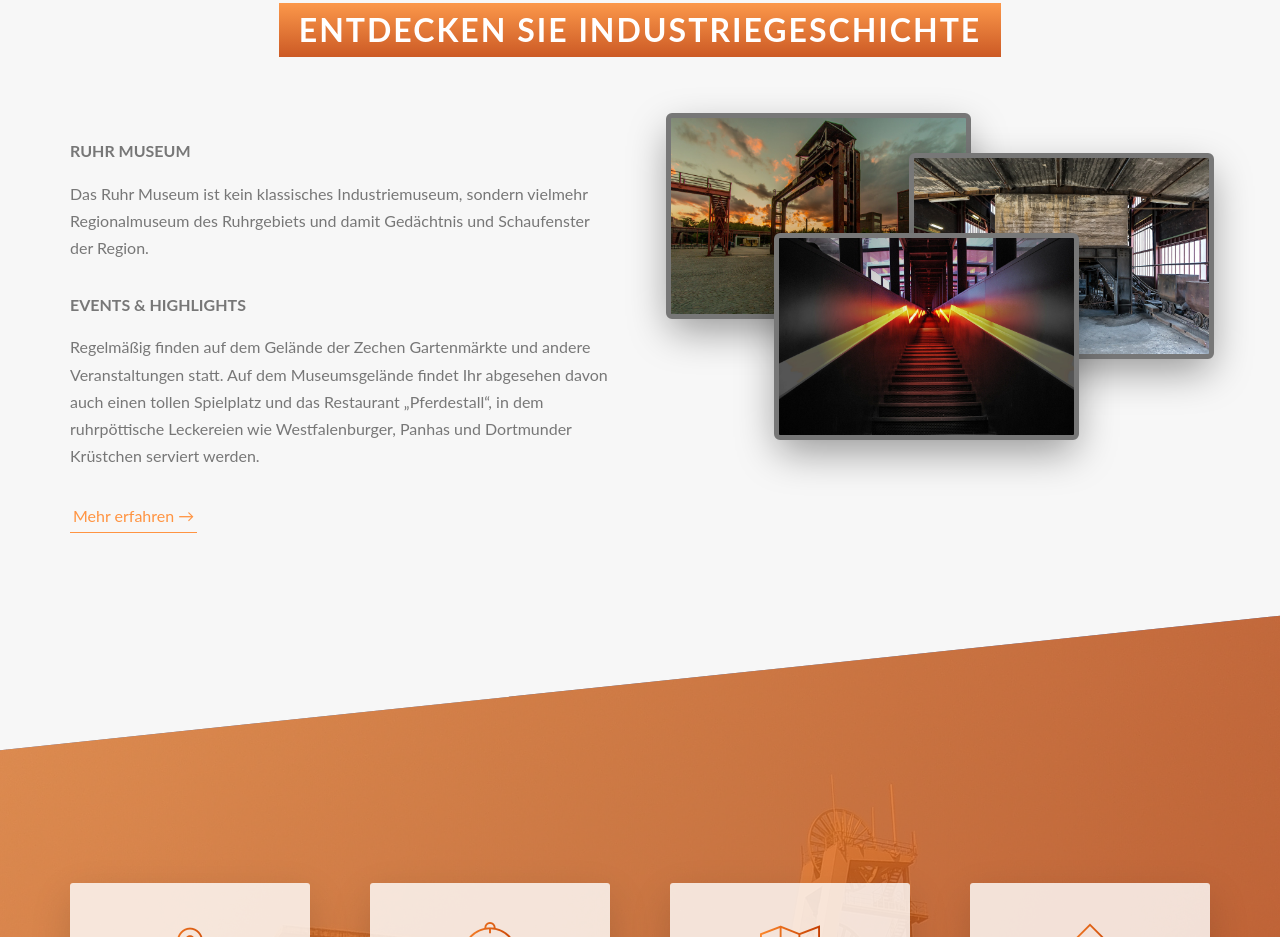
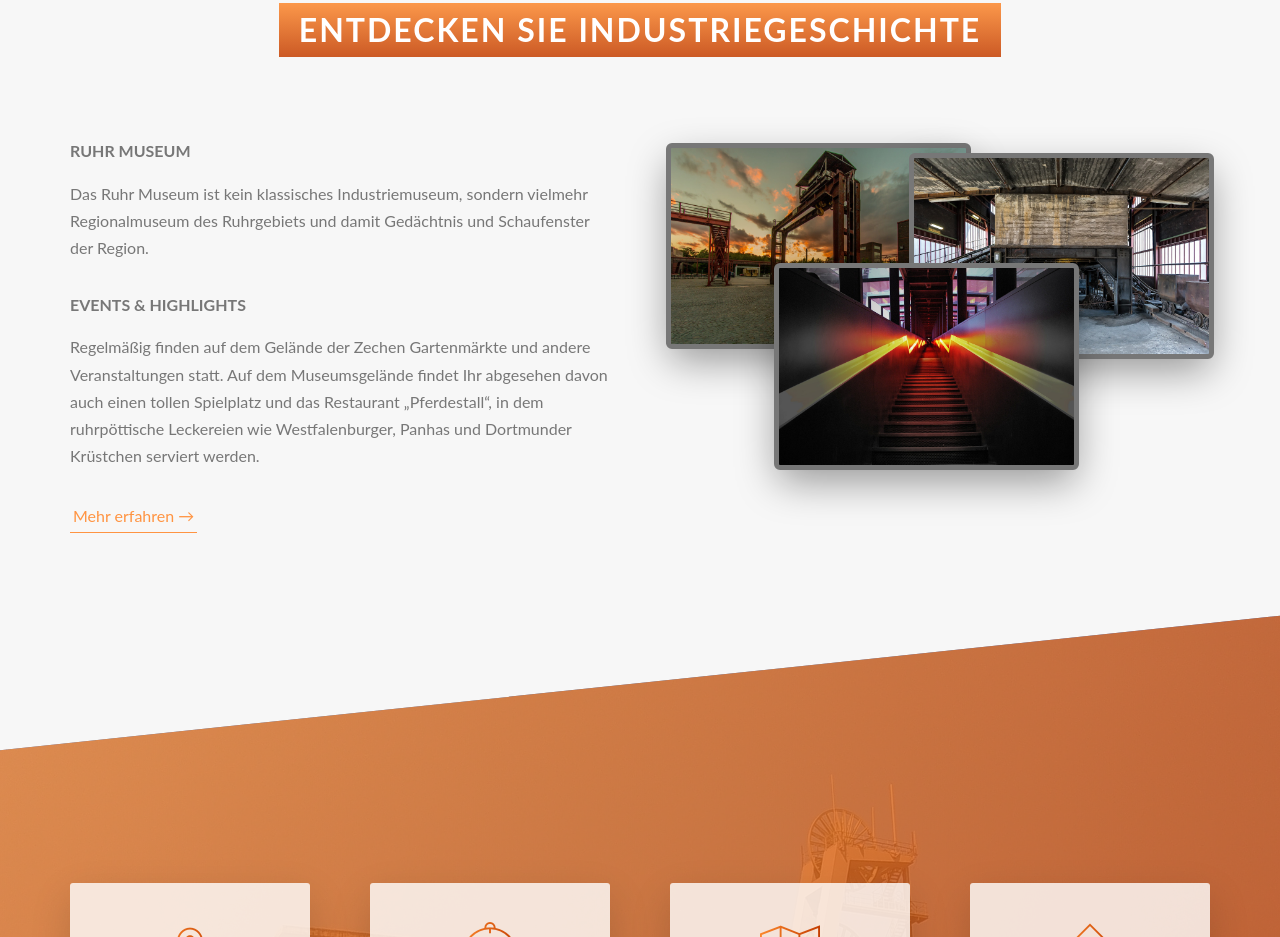
Before and after one commit to PatrickB-Hub/ruhrtrips, a website: page index.html in a window 1280 px wide. Shown: the part 927-1864 px from the top of the page. Drawn offline with Linux system fonts and the light colour scheme.

Commit message:
Changed gallery position

```diff
--- a/sass/components/_gallery.scss
+++ b/sass/components/_gallery.scss
@@ -19,7 +19,7 @@
     }
 
     &--image1 {
-      top: -2rem;
+      top: 1rem;
       left: 0;
 
       @include respond(tab-port) {
@@ -33,14 +33,14 @@
       right: 0;
 
       @include respond(tab-port) {
-        top: -1rem;
+        top: 2rem;
         transform: scale(1.3);
         z-index: 10;
       }
     }
 
     &--image3 {
-      top: 10rem;
+      top: 13rem;
       left: 20%;
 
       @include respond(tab-port) {
```
Also changed, not shown: css/style.css.
